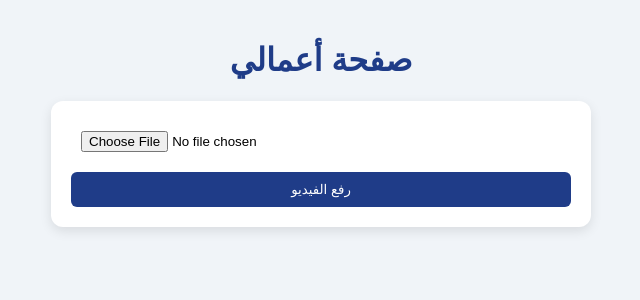
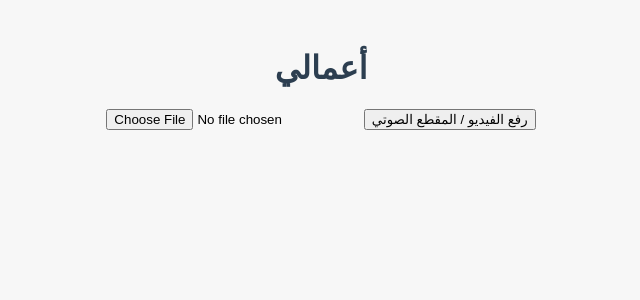
Before and after one commit to obitoatastki-ctrl/lubna_voice, a Flask app: page /awami in a window 1280 px wide. Shown: the top 300 px of the page, without its empty margins (319-959 px from the left). Run offline with Flask 3, Linux system fonts and the light colour scheme.

Commit message:
Final awami page: Cloudinary video upload + delete, organized gallery

```diff
--- a/app.py
+++ b/app.py
@@ -5,20 +5,27 @@ import os
 
 app = Flask(__name__)
 
+# قراءة المفاتيح من Environment Variables في Render
 cloudinary.config(
-    cloud_name="dm84rwrrm",
-    api_key="743793366569182",
-    api_secret="Pku2tr25hXEVp_5Gy7Vqm5LX2Pk"
+    cloud_name=os.environ.get("CLOUD_NAME"),
+    api_key=os.environ.get("API_KEY"),
+    api_secret=os.environ.get("API_SECRET")
 )
 
+# قائمة الفيديوهات الحالية (ستأتي من Cloudinary عند التشغيل لاحقاً)
 videos = []
 
 @app.route('/awami', methods=['GET', 'POST'])
 def awami():
+    global videos
     if request.method == 'POST':
         file_to_upload = request.files['file']
         if file_to_upload:
-            result = cloudinary.uploader.upload(file_to_upload, resource_type="video")
+            result = cloudinary.uploader.upload(
+                file_to_upload,
+                resource_type="video",
+                folder="lubna_videos"  # تنظيم الملفات في Cloudinary
+            )
             videos.append({
                 "public_id": result['public_id'],
                 "url": result['secure_url']
@@ -28,10 +35,10 @@ def awami():
 
 @app.route('/delete/<public_id>')
 def delete_video(public_id):
+    global videos
     cloudinary.uploader.destroy(public_id, resource_type="video")
-    global videos
     videos = [v for v in videos if v['public_id'] != public_id]
     return redirect(url_for('awami'))
 
 if __name__ == '__main__':
-    app.run(host='0.0.0.0', port=int(os.environ.get('PORT', 5000)), debug=True)
+    app.run(debug=True)
--- a/templates/awami.html
+++ b/templates/awami.html
@@ -2,38 +2,38 @@
 <html lang="ar">
 <head>
     <meta charset="UTF-8">
-    <meta name="viewport" content="width=device-width, initial-scale=1.0">
-    <title>صفحة أعمالي</title>
+    <title>أعمالي - Lubna Voice</title>
     <style>
-        body { font-family: Arial, sans-serif; background-color: #f0f4f8; margin:0; padding:20px; }
-        h1 { text-align: center; color: #1f3c88; }
-        form { margin: 20px auto; max-width:500px; padding:20px; background:#fff; border-radius:12px; box-shadow:0px 4px 12px rgba(0,0,0,0.1);}
-        input[type="file"]{width:100%; padding:10px;}
-        input[type="submit"]{margin-top:10px; padding:10px; background:#1f3c88; color:white; border:none; cursor:pointer; width:100%; border-radius:6px;}
-        input[type="submit"]:hover{background:#0d2466;}
-        .video-gallery{display:flex; flex-wrap:wrap; gap:20px; margin-top:30px; justify-content:center;}
-        .video-item{background:#fff; border-radius:10px; padding:10px; box-shadow:0px 4px 10px rgba(0,0,0,0.1); max-width:300px;}
-        .video-item video{width:100%; border-radius:8px;}
-        .delete-button{margin-top:8px; display:block; background:#e63946; color:white; text-align:center; padding:6px; border-radius:6px; text-decoration:none;}
-        .delete-button:hover{background:#a32c30;}
+        body { font-family: Arial, sans-serif; background-color: #f7f7f7; padding: 20px; }
+        h1 { color: #2c3e50; text-align: center; }
+        .upload-form { text-align: center; margin-bottom: 30px; }
+        .gallery { display: flex; flex-wrap: wrap; gap: 20px; justify-content: center; }
+        .video-card { background: white; padding: 10px; border-radius: 10px; box-shadow: 0 2px 5px rgba(0,0,0,0.2); }
+        video { width: 300px; height: auto; border-radius: 10px; }
+        .delete-btn { display: block; margin-top: 5px; padding: 5px; background: #e74c3c; color: white; border: none; border-radius: 5px; cursor: pointer; }
+        .delete-btn:hover { background: #c0392b; }
     </style>
 </head>
 <body>
-    <h1>صفحة أعمالي</h1>
+    <h1>أعمالي</h1>
 
-    <form method="POST" enctype="multipart/form-data">
-        <input type="file" name="file" accept="video/*" required>
-        <input type="submit" value="رفع الفيديو">
-    </form>
+    <div class="upload-form">
+        <form method="POST" enctype="multipart/form-data">
+            <input type="file" name="file" accept="video/*,audio/*" required>
+            <button type="submit">رفع الفيديو / المقطع الصوتي</button>
+        </form>
+    </div>
 
-    <div class="video-gallery">
+    <div class="gallery">
         {% for video in videos %}
-        <div class="video-item">
+        <div class="video-card">
             <video controls>
                 <source src="{{ video.url }}" type="video/mp4">
-                متصفحك لا يدعم الفيديو
+                المتصفح الخاص بك لا يدعم عرض الفيديو.
             </video>
-            <a href="{{ url_for('delete_video', public_id=video.public_id) }}" class="delete-button">حذف الفيديو</a>
+            <form action="{{ url_for('delete_video', public_id=video.public_id) }}" method="get">
+                <button type="submit" class="delete-btn">حذف</button>
+            </form>
         </div>
         {% endfor %}
     </div>
```
